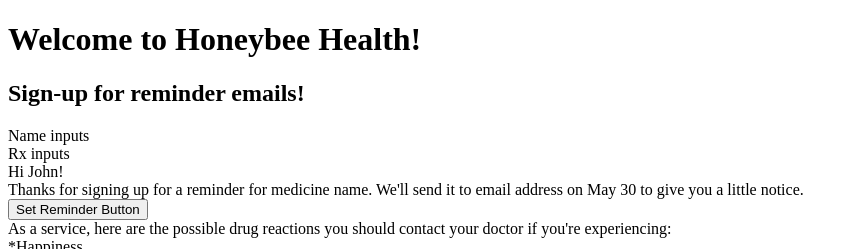
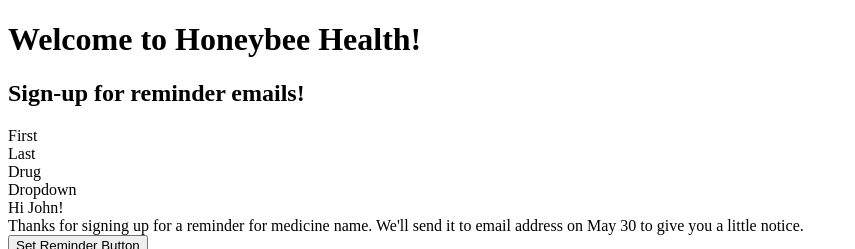
Before and after one commit to henrytheyang/HBH-Prescription-Reminder, a React app: page / in a window 1280 px wide. Shown: the top 249 px of the page, without its empty margins (0-855 px from the left). Built offline with nearby package versions, Linux system fonts and the light colour scheme; the HTML template or start-up script is replaced by a standard one.

Commit message:
Add flex css to input

```diff
--- a/src/body/input.jsx
+++ b/src/body/input.jsx
@@ -3,9 +3,15 @@
 
 function Input(props) {
   return (
-    <div>
-      <div>Name inputs</div>
-      <div>Rx inputs</div>
+    <div id="inputBlock">
+      <div class="inputBoxes">
+        <div>First</div>
+        <div>Last</div>
+      </div>
+      <div class="inputBoxes">
+        <div>Drug</div>
+        <div>Dropdown</div>
+      </div>
     </div>
   );
 }
```
